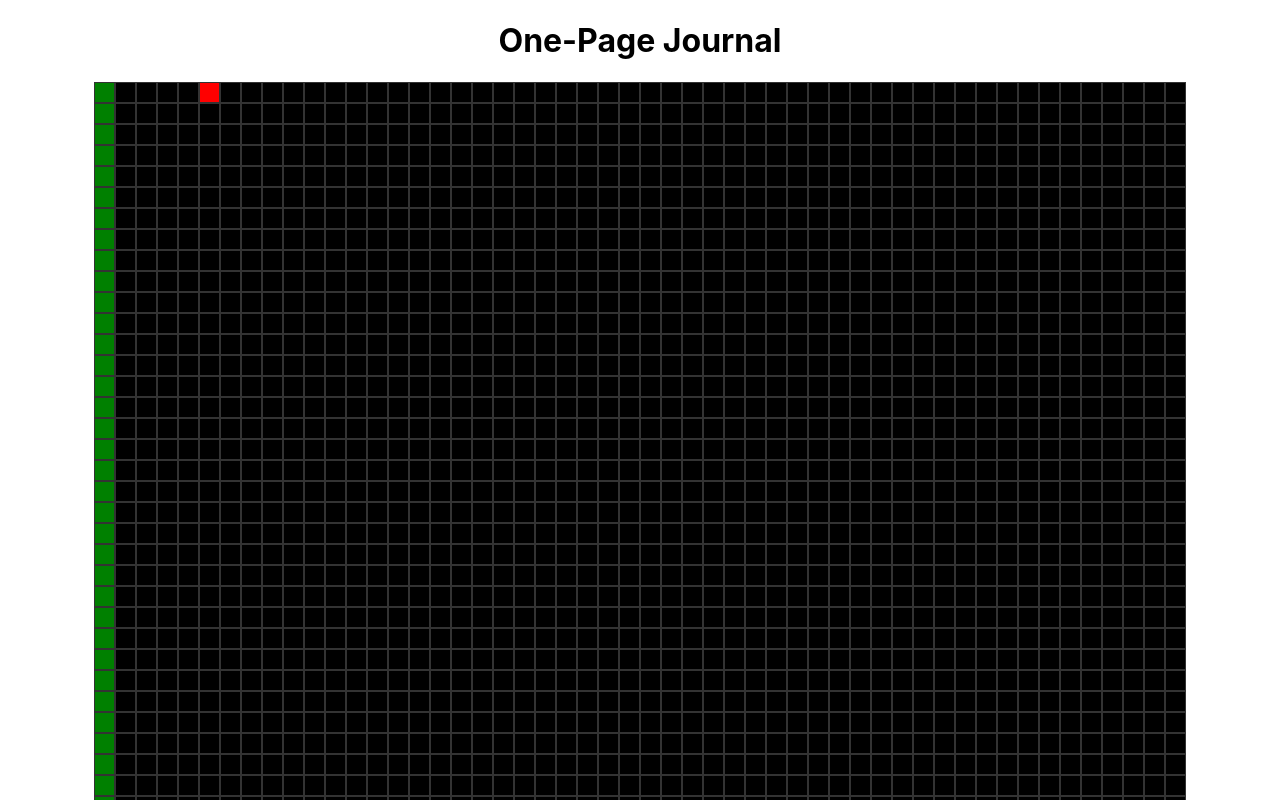
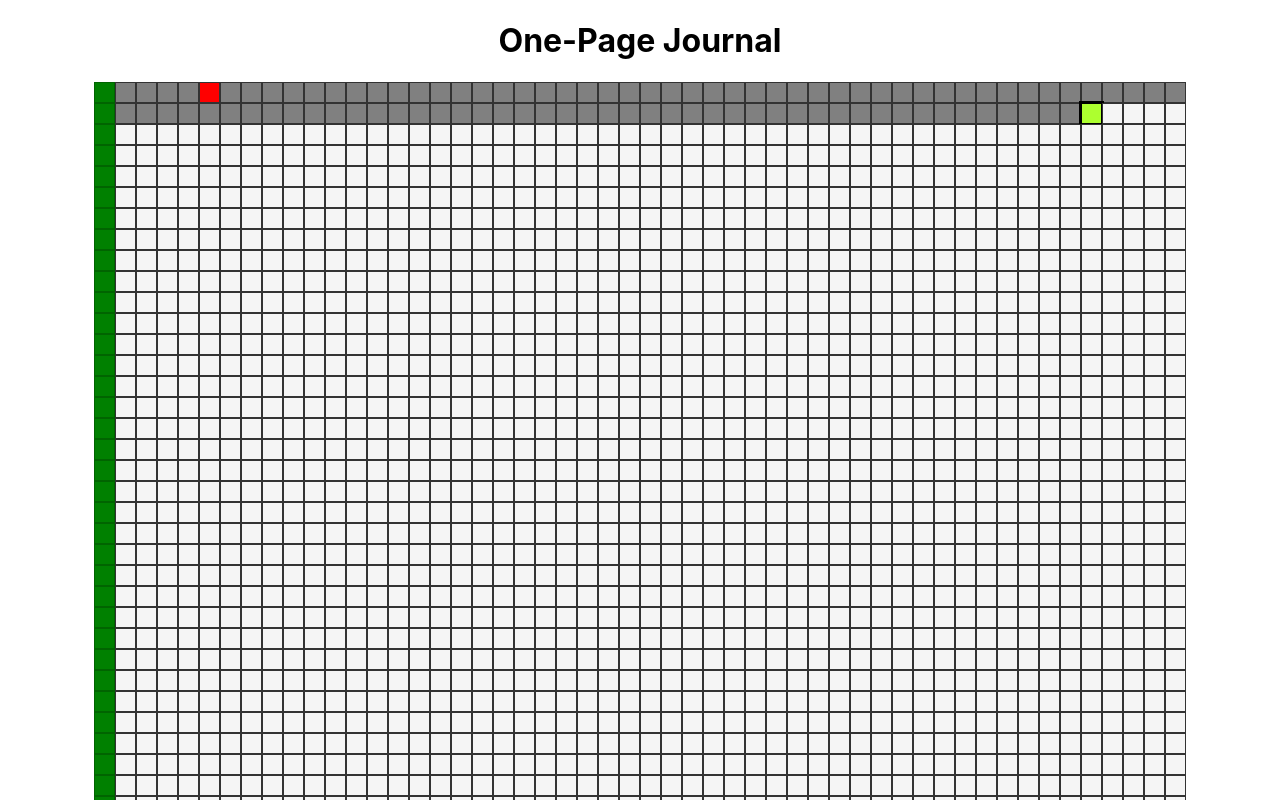
Before and after one commit to Jay341997/onepageJournal-1, a React (Create React App) app: page / in a window 1280 px wide. Shown: the top 800 px of the page. Built offline with nearby package versions, Linux system fonts and the light colour scheme.

Commit message:
added log for past/present/future/birthdays

```diff
--- a/src/components/eventbox.css
+++ b/src/components/eventbox.css
@@ -3,18 +3,20 @@
   height: 19px;
   margin: 1px;
   outline: 1px solid #333333;
-  background: black
 }
-.eventbox .birthdays{
+.eventbox.birthday{
+  background: green;
+  outline-color: darkgreen;
 }
-.eventbox .past{
-
+.eventbox.past{
+  background: grey;
 }
-.eventbox .future{
-
+.eventbox.future{
+  background: whitesmoke;
 }
-.eventbox .present{
-
+.eventbox.present{
+  background: greenyellow;
+  outline : 3px solid black;
 }
 .eventbox:hover {
   z-index: 1;
--- a/src/components/eventbox.jsx
+++ b/src/components/eventbox.jsx
@@ -7,16 +7,29 @@ export default class Eventbox extends Component {
     this.state = {
       name : this.props.name,
       date : this.props.date,
+      class : this.props.class,
       color : this.props.color
     }
   }
-  render() {
+  render(){
+    let tempclassName = "eventbox " + this.state.class
+    let tempStyle
+    if(this.state.color !== ''){
+      tempStyle = {
+        background : this.state.color
+      }
+    }
     return (
       <div
-        className="eventbox"
+        className= {tempclassName}
         title = {this.state.name}
-        style={{background:this.state.color}}
+        style = {tempStyle}
       />
     )
   }
 }
+
+/* To-Do **
+- add tooltip
+- add
+*/
--- a/src/components/grid.jsx
+++ b/src/components/grid.jsx
@@ -33,14 +33,23 @@ export class Grid extends Component {
         name : '',
         date : '',
         week : i,
-        color : ''
+        class : ''
       }
+      //adding birthday logic
       if(i%52 === 1){
-        eventbox.color = 'green'
+        eventbox.class = 'birthday'
+      }
+      else if(i<100){
+        eventbox.class = 'past'
+      }
+      else if(i===100){
+        eventbox.class = 'present'
+      }
+      else{
+        eventbox.class = 'future'
       }
       newgrid.push(eventbox)
     }
-
     this.state.events.forEach(event => {
       newgrid[event.week] = event
       console.log(newgrid)
@@ -54,7 +63,7 @@ export class Grid extends Component {
     return (
       <div className="grid-box">
       {this.state.grid.map((item) =>
-        <Eventbox key={item.week} date={item.date} color={item.color}/>
+        <Eventbox key={item.week} date={item.date} color={item.color} class={item.class}/>
       )}
       </div>
     )
@@ -66,6 +75,6 @@ export default Grid
 
 /* To-Do
 - formatting according to  1) past/future 2) birthdays
-- fetch data from DB
+- fetch data from DB [ add birthday logic to db ]
 -
 */
```
